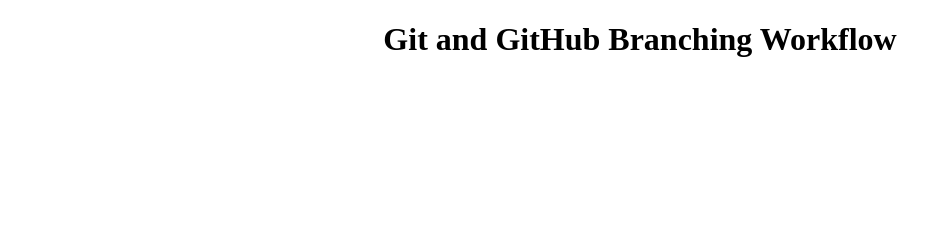
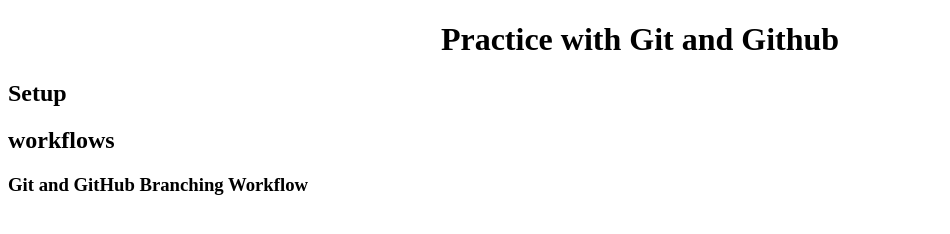
Before and after one commit to AndrewZamora/Practice, a plain HTML site: page index.html in a window 1280 px wide. Shown: the whole page, without its empty margins (0-950 px from the left). Drawn offline with Linux system fonts and the light colour scheme.

Commit message:
Added setup and workflows sections

```diff
--- a/index.html
+++ b/index.html
@@ -6,13 +6,20 @@
     <meta name="viewport" content="width=device-width, initial-scale=1.0">
     <meta http-equiv="X-UA-Compatible" content="ie=edge">
     <link rel="stylesheet" href="style.css">
-    <title>Practice</title>
+    <title>Practice with Git and Github</title>
 </head>
 
 <body>
     <header>
-        <h1>Git and GitHub Branching Workflow</h1>
+       <h1>Practice with Git and Github</h1>
     </header>
+    <section id="setup">
+        <h2>Setup</h2>
+    </section>
+    <section id="workflows">
+        <h2>workflows</h2>
+        <h3>Git and GitHub Branching Workflow</h3>
+    </section>
     <script src="scripts.js"></script>
 </body>
 
```
